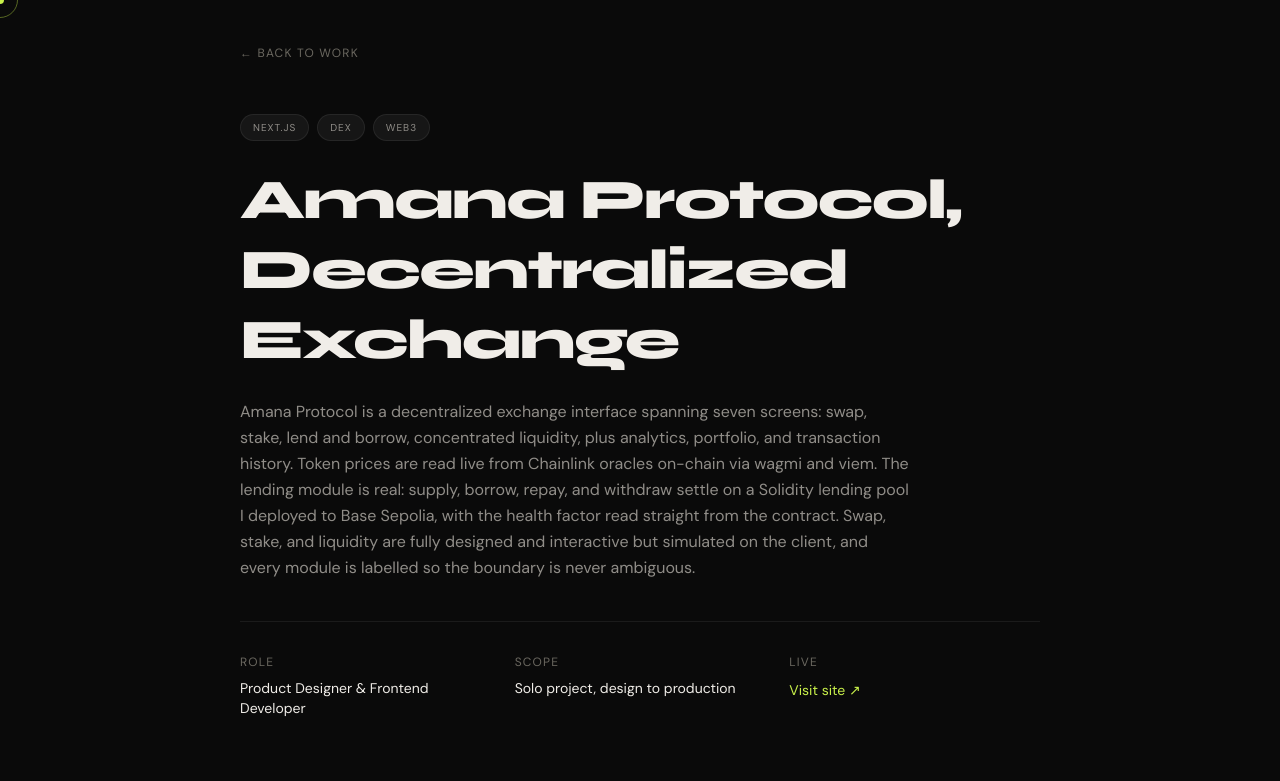
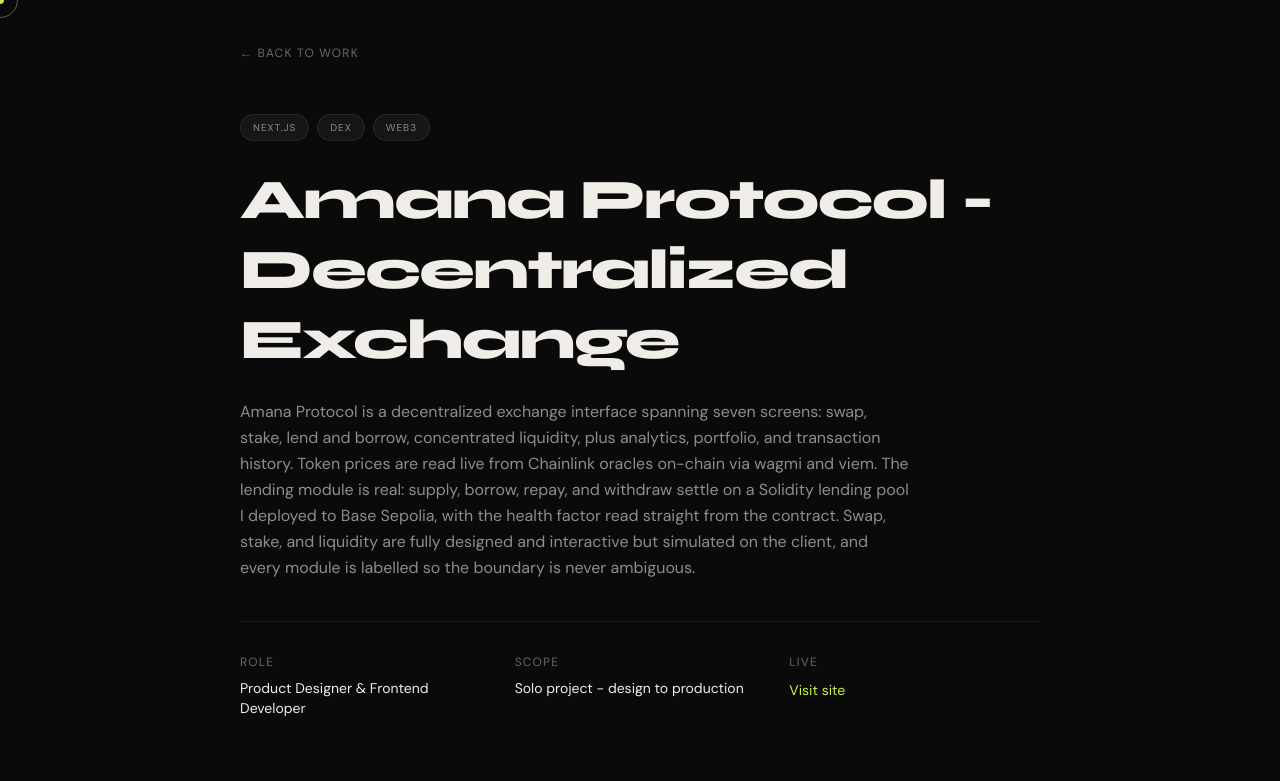
Before and after one commit to dimasdew/Portfolio-Dimas, a Next.js app: page /work/amana-protocol in a window 1280 px wide. Shown: the top 781 px of the page. Built offline with nearby package versions, Linux system fonts and the light colour scheme; grey boxes are pictures that could not be loaded.

Commit message:
Use hyphen separators, drop em dashes and arrow glyphs from copy

```diff
--- a/app/layout.jsx
+++ b/app/layout.jsx
@@ -17,11 +17,11 @@ const dmSans = DM_Sans({
 })
 
 export const metadata = {
-  title: 'Dimas Dewantara — UI/UX Designer & Frontend Developer',
+  title: 'Dimas Dewantara - UI/UX Designer & Frontend Developer',
   description: 'UI/UX Designer & Frontend Developer based in Indonesia. Crafting digital experiences that feel alive.',
   metadataBase: new URL('https://portfolio-dimasdew.vercel.app'),
   openGraph: {
-    title: 'Dimas Dewantara — Portfolio',
+    title: 'Dimas Dewantara - Portfolio',
     description: 'UI/UX Designer & Frontend Developer. Crafting digital experiences that feel alive.',
     url: 'https://portfolio-dimasdew.vercel.app',
     siteName: 'Dimas Dewantara Portfolio',
@@ -30,7 +30,7 @@ export const metadata = {
   },
   twitter: {
     card: 'summary_large_image',
-    title: 'Dimas Dewantara — Portfolio',
+    title: 'Dimas Dewantara - Portfolio',
     description: 'UI/UX Designer & Frontend Developer. Crafting digital experiences that feel alive.',
   },
   icons: {
--- a/app/work/[slug]/page.jsx
+++ b/app/work/[slug]/page.jsx
@@ -11,7 +11,7 @@ export function generateMetadata({ params }) {
   const project = projects.find(p => p.slug === params.slug)
   if (!project) return {}
   return {
-    title: `${project.name} — Case Study | Dimas Dewantara`,
+    title: `${project.name} - Case Study | Dimas Dewantara`,
     description: project.desc,
   }
 }
@@ -87,7 +87,7 @@ export default function CaseStudyPage({ params }) {
                 className="text-sm no-underline"
                 style={{ color: 'var(--accent)' }}
               >
-                Visit site ↗
+                Visit site
               </a>
             </div>
           </div>
@@ -214,7 +214,7 @@ function NextProject({ currentSlug }) {
         className="font-display font-bold"
         style={{ fontFamily: 'Syne, sans-serif', fontSize: '1.4rem', letterSpacing: '-0.02em' }}
       >
-        {next.name} <span style={{ color: 'var(--accent)' }}>→</span>
+        {next.name}
       </p>
     </Link>
   )
--- a/components/Contact.jsx
+++ b/components/Contact.jsx
@@ -53,7 +53,7 @@ export default function Contact() {
             e.currentTarget.style.transform = 'scale(1)'
           }}
         >
-          Say hello ↗
+          Say hello
         </a>
         <a
           href="https://linkedin.com/in/dimas-soebrata-0b020a392/"
--- a/components/Navbar.jsx
+++ b/components/Navbar.jsx
@@ -57,7 +57,7 @@ export default function Navbar() {
             onMouseEnter={e => e.currentTarget.style.background = 'var(--accent2)'}
             onMouseLeave={e => e.currentTarget.style.background = 'var(--accent)'}
           >
-            Hire me ↗
+            Hire me
           </a>
         </div>
 
@@ -120,7 +120,7 @@ export default function Navbar() {
           className="text-sm font-semibold uppercase tracking-wider px-8 py-3 rounded-full mt-4 transition-all duration-200"
           style={{ background: 'var(--accent)', color: '#0a0a0a', textDecoration: 'none' }}
         >
-          Hire me ↗
+          Hire me
         </a>
       </div>
     </>
--- a/components/Projects.jsx
+++ b/components/Projects.jsx
@@ -179,10 +179,13 @@ function ProjectCard({ project, delay = 0 }) {
         </div>
         {!project.comingSoon && (
           <span
-            className="text-xl transition-transform duration-300 group-hover:translate-x-1 group-hover:-translate-y-1"
+            className="transition-transform duration-300 group-hover:translate-x-1 group-hover:-translate-y-1 inline-flex"
             style={{ color: 'var(--muted)', opacity: 0.6 }}
           >
-            ↗
+            <svg width="18" height="18" viewBox="0 0 24 24" fill="none" stroke="currentColor" strokeWidth="2" strokeLinecap="round" strokeLinejoin="round" aria-hidden="true">
+              <path d="M7 17 17 7" />
+              <path d="M7 7h10v10" />
+            </svg>
           </span>
         )}
       </div>
--- a/components/projects.data.js
+++ b/components/projects.data.js
@@ -3,7 +3,7 @@ const projects = [
   {
     id: 1,
     slug: 'firee',
-    name: 'Firee, Decentralized Marketplace',
+    name: 'Firee - Decentralized Marketplace',
     desc: 'End to end design and development of a decentralized marketplace for physical goods. Smart contract escrow, USDC payments on Base, shipping and delivery confirmation on chain.',
     tags: ['Next.js', 'Tailwind CSS', 'Web3'],
     featured: true,
@@ -14,7 +14,7 @@ const projects = [
     bgTextColor: 'rgba(130,80,255,0.15)',
     caseStudy: {
       role: 'Product Designer & Frontend Developer',
-      timeline: 'Solo project, design to production',
+      timeline: 'Solo project - design to production',
       stack: ['Next.js 14', 'Tailwind CSS', 'Solidity', 'USDC on Base', 'Smart Contract Escrow', 'Supabase'],
       overview:
         'Firee is a decentralized marketplace for physical goods. Buyers pay in USDC on Base, but the money never goes straight to the seller: it sits in a smart contract escrow until the item ships, arrives, and the buyer confirms delivery. A flat 3% fee, automatic refunds if the seller never ships, and every order state verifiable on chain.',
@@ -56,7 +56,7 @@ const projects = [
   {
     id: 2,
     slug: 'amana-protocol',
-    name: 'Amana Protocol, Decentralized Exchange',
+    name: 'Amana Protocol - Decentralized Exchange',
     desc: 'A DeFi exchange interface with real on chain lending on Base Sepolia, live Chainlink oracle pricing, risk first UX, and a single card grammar. Built with Next.js, wagmi v2, and viem.',
     tags: ['Next.js', 'DEX', 'Web3'],
     featured: false,
@@ -67,7 +67,7 @@ const projects = [
     bgTextColor: 'rgba(200,240,74,0.15)',
     caseStudy: {
       role: 'Product Designer & Frontend Developer',
-      timeline: 'Solo project, design to production',
+      timeline: 'Solo project - design to production',
       stack: ['Next.js 14', 'Solidity', 'Base Sepolia', 'wagmi v2', 'viem', 'RainbowKit', 'TanStack Query', 'Zustand', 'Recharts'],
       overview:
         'Amana Protocol is a decentralized exchange interface spanning seven screens: swap, stake, lend and borrow, concentrated liquidity, plus analytics, portfolio, and transaction history. Token prices are read live from Chainlink oracles on-chain via wagmi and viem. The lending module is real: supply, borrow, repay, and withdraw settle on a Solidity lending pool I deployed to Base Sepolia, with the health factor read straight from the contract. Swap, stake, and liquidity are fully designed and interactive but simulated on the client, and every module is labelled so the boundary is never ambiguous.',
@@ -109,7 +109,7 @@ const projects = [
   {
     id: 3,
     slug: 'risklens',
-    name: 'RiskLens, Token Risk Scanner',
+    name: 'RiskLens - Token Risk Scanner',
     desc: 'Automated token risk scanner for Solana and EVM chains. Turns raw on chain signals into plain language risk reports with score, warnings, and recommendations.',
     tags: ['Next.js', 'Web3', 'Security'],
     featured: false,
@@ -120,7 +120,7 @@ const projects = [
     bgTextColor: 'rgba(100,100,200,0.2)',
     caseStudy: {
       role: 'Product Designer & Frontend Developer',
-      timeline: 'Solo project, design to production',
+      timeline: 'Solo project - design to production',
       stack: ['Next.js', 'Solana and EVM data sources', 'USDC payments on Base'],
       overview:
         'RiskLens scans any token on Solana, Ethereum, Base, or BNB Chain and turns six or more raw on chain data sources into a plain language risk report: a score from 0 to 100, specific warnings, and what to do next. Free, no wallet connection, no sign up.',
```
